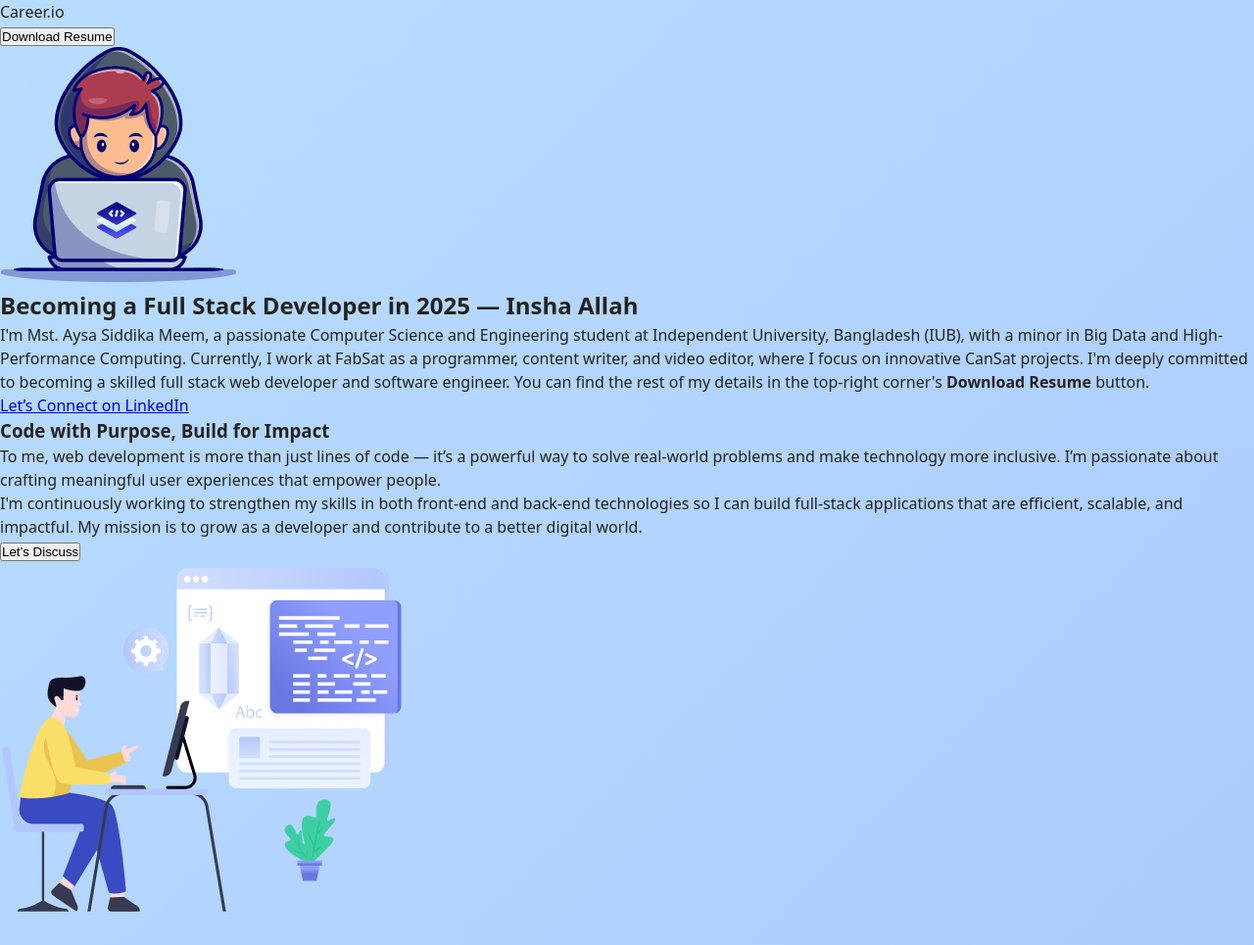
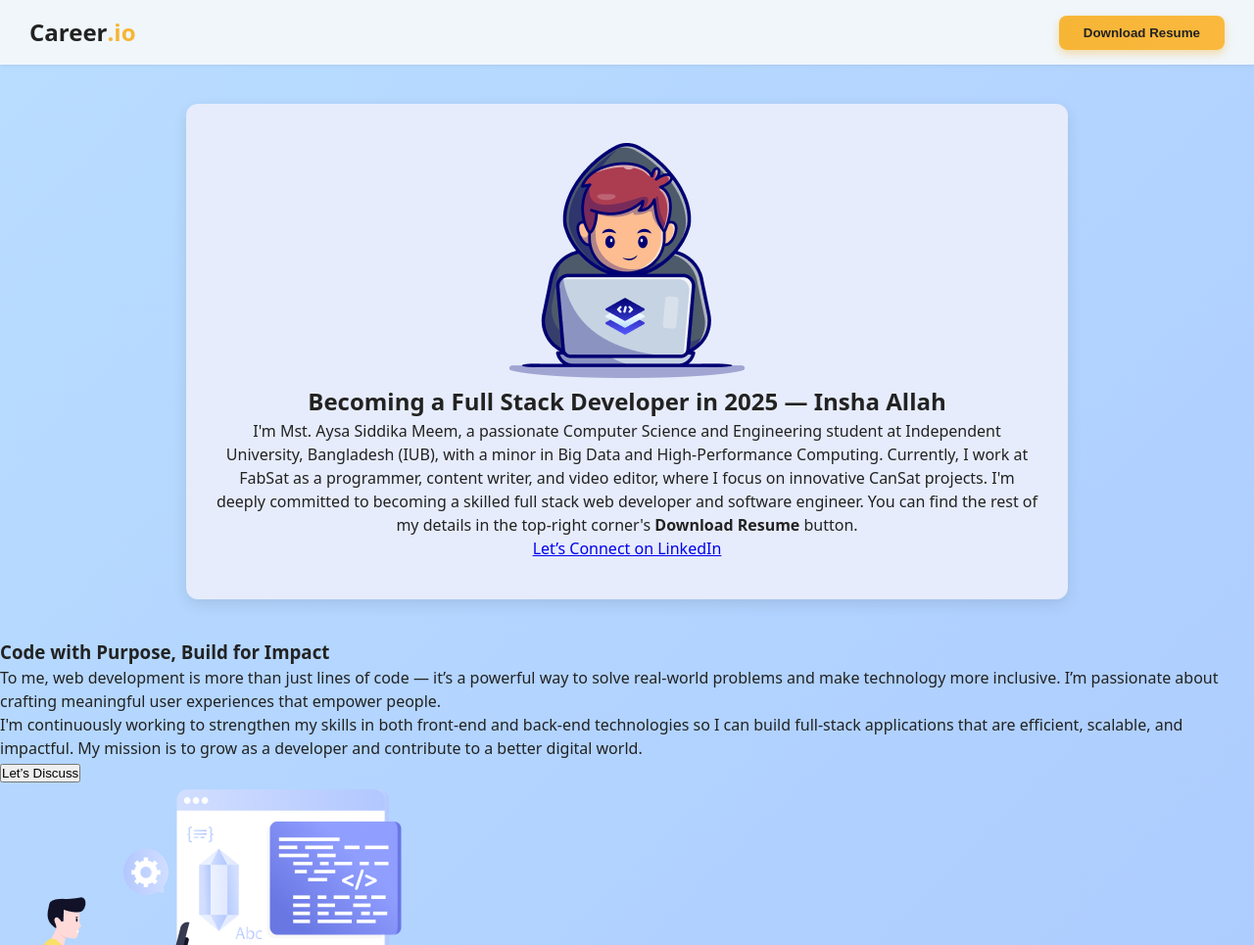
Before and after one commit to MRaysa/PH-Bootcamp-A1-Career.io, a plain HTML site: page index.html in a window 1280 px wide. Shown: the top 965 px of the page at 98% size. Drawn offline with Linux system fonts and the light colour scheme; a web font is replaced by a local one.

Commit message:
added style css in header

```diff
--- a/style.css
+++ b/style.css
@@ -15,3 +15,49 @@ body {
   line-height: 1.5;
   min-height: 100vh;
 }
+
+header {
+  background-color: #f0f6fa;
+  padding: 15px 30px;
+  display: flex;
+  justify-content: space-between;
+  align-items: center;
+  box-shadow: 0 0 5px rgba(0, 0, 0, 0.1);
+}
+
+.logo {
+  font-weight: 700;
+  font-size: 24px;
+  color: #222;
+}
+
+.logo span {
+  color: #f7b536;
+  font-weight: 900;
+}
+
+.btn-resume {
+  background: linear-gradient(90deg, #f7b536 0%, #fab93e 100%);
+  border: none;
+  padding: 10px 25px;
+  border-radius: 8px;
+  color: #222;
+  font-weight: 600;
+  cursor: pointer;
+  box-shadow: 0 4px 8px rgba(247, 181, 54, 0.4);
+  transition: background 0.3s ease;
+}
+
+.btn-resume:hover {
+  background: linear-gradient(90deg, #5d3efa 0%, #f7b536 100%);
+}
+
+.container {
+  max-width: 900px;
+  margin: 40px auto;
+  background-color: #e6ecfb;
+  padding: 40px 30px;
+  border-radius: 12px;
+  box-shadow: 0 5px 15px rgba(0, 0, 0, 0.1);
+  text-align: center;
+}
```
